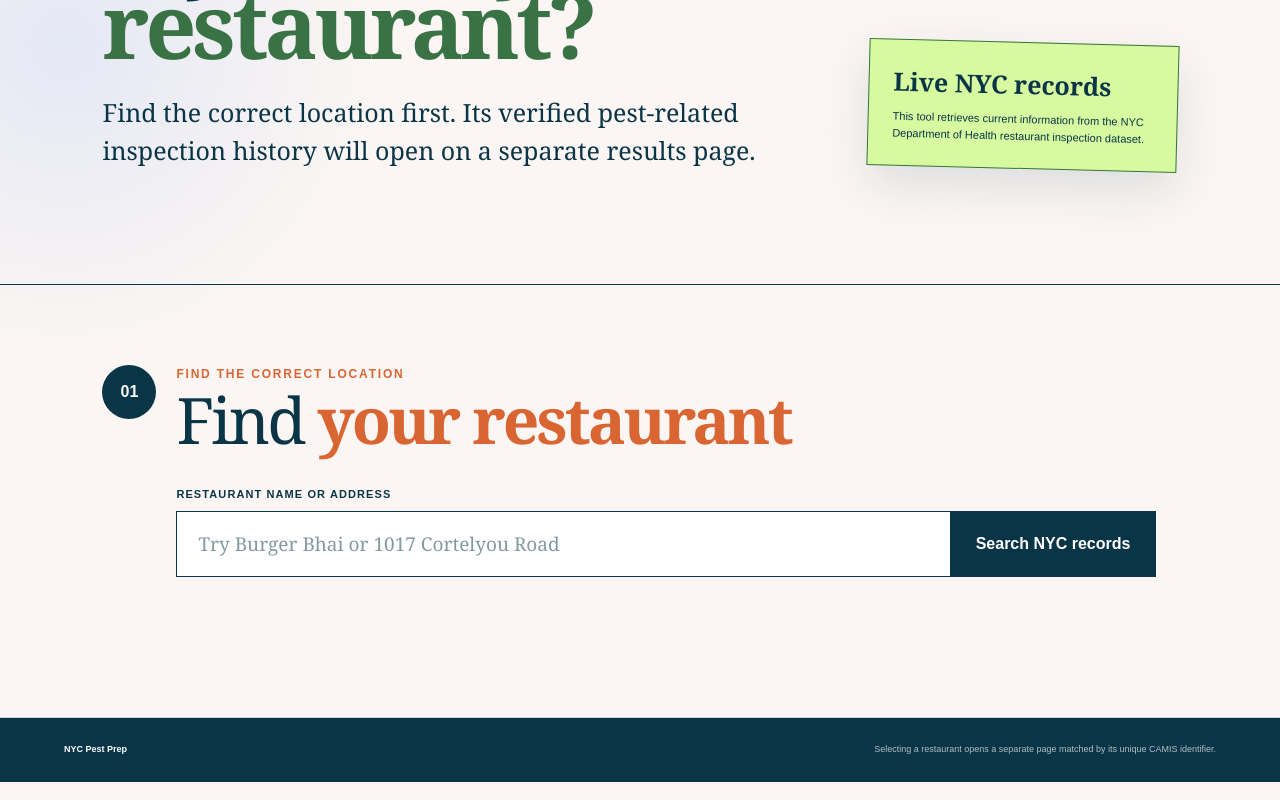
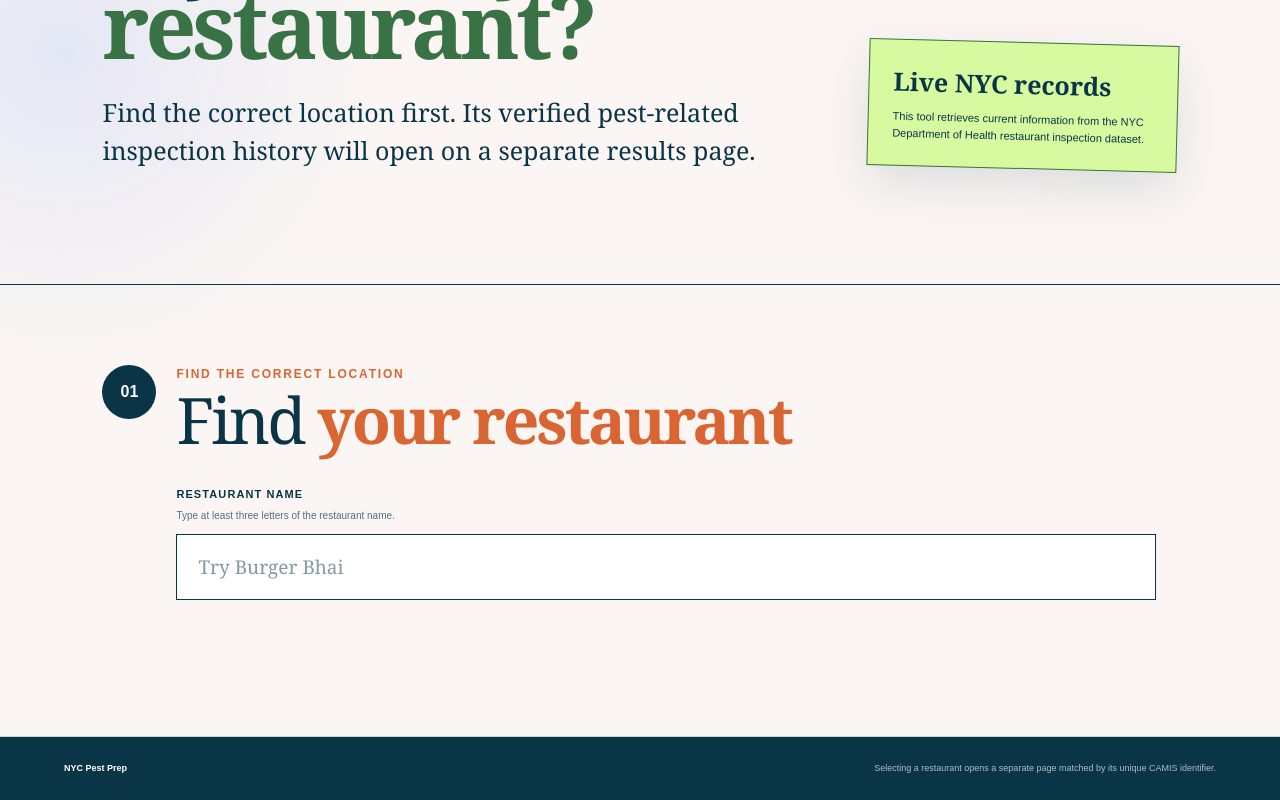
Before and after one commit to ariletice/live-restaurant-inspection-visualization, a Next.js app: page /restaurant in a window 1280 px wide. Shown: the part 489-1289 px from the top of the page. Built offline with nearby package versions, Linux system fonts and the light colour scheme.

Commit message:
Debounce restaurant autocomplete so owners get relevant matches without excess API calls

```diff
--- a/app/globals.css
+++ b/app/globals.css
@@ -176,20 +176,19 @@ p { line-height: 1.55; }
 .search-heading { display: grid; grid-template-columns: 54px 1fr; gap: 20px; align-items: start; margin-bottom: 34px; }
 .search-heading > span { display: grid; place-items: center; width: 54px; height: 54px; border-radius: 50%; background: var(--ink); color: white; font-weight: 900; }
 .search-heading .eyebrow { margin-bottom: 5px; }.search-heading h2 { margin: 0; font-size: clamp(40px,5vw,68px); }
-.restaurant-search form { max-width: 980px; margin-left: 74px; }
+.restaurant-search form, .autocomplete-shell { max-width: 980px; margin-left: 74px; }
 .restaurant-search label { display: block; margin-bottom: 9px; font-size: 11px; font-weight: 900; text-transform: uppercase; letter-spacing: .1em; }
-.search-controls { display: grid; grid-template-columns: 1fr auto; }
-.search-controls input { min-width: 0; padding: 19px 21px; border: 1px solid var(--ink); border-right: 0; background: white; color: var(--ink); font: 19px Georgia,serif; outline: 0; }
+.search-help { margin: -3px 0 10px; color: var(--muted); font-size: 10px; }
+.search-controls { display: grid; grid-template-columns: 1fr; }
+.search-controls input { min-width: 0; padding: 19px 21px; border: 1px solid var(--ink); background: white; color: var(--ink); font: 19px Georgia,serif; outline: 0; }
 .search-controls input:focus { box-shadow: inset 0 0 0 3px var(--blue-soft); }
-.search-controls button { padding: 0 25px; border: 1px solid var(--ink); background: var(--ink); color: white; font-weight: 800; cursor: pointer; }
-.search-controls button:disabled { opacity: .6; cursor: wait; }
-.search-feedback { min-height: 50px; margin: 10px 0 0 74px; max-width: 980px; }.search-feedback p { margin: 0; padding: 12px 15px; font-size: 11px; font-weight: 700; }.error-message { background: #f5d7d1; color: #7e251c; }.empty-message { background: var(--blue-soft); }
-.restaurant-results { max-width: 980px; margin-left: 74px; display: grid; gap: 8px; }
-.results-label { display: flex; justify-content: space-between; padding: 0 4px 6px; font-size: 10px; }.results-label span { color: var(--muted); }
-.restaurant-results button { padding: 18px 20px; display: flex; justify-content: space-between; align-items: center; gap: 20px; text-align: left; border: 1px solid var(--line); background: rgba(255,255,255,.78); cursor: pointer; }
-.restaurant-results button:hover, .restaurant-results button.selected { border-color: var(--ink); background: var(--green); transform: translateX(5px); }
-.restaurant-results button:disabled { cursor: wait; opacity: .72; }.restaurant-results button.selected:disabled { opacity: 1; }
-.restaurant-results button > span:first-child { display: grid; gap: 4px; }.restaurant-results strong { font: 700 20px Georgia,serif; }.restaurant-results small { color: var(--muted); font-size: 11px; }.restaurant-results button > span:last-child { display: flex; align-items: center; gap: 18px; font-size: 9px; font-weight: 900; text-transform: uppercase; }.restaurant-results b { font-size: 20px; }
+.search-feedback { min-height: 46px; margin-top: 10px; }.search-feedback > p { margin: 0; padding: 12px 15px; font-size: 11px; font-weight: 700; }.error-message { padding: 11px 14px; display: flex; justify-content: space-between; align-items: center; gap: 18px; background: #f5d7d1; color: #7e251c; }.error-message p { margin: 0; font-size: 11px; font-weight: 700; }.error-message button { padding: 8px 12px; border: 0; background: #7e251c; color: white; font-weight: 800; cursor: pointer; }.empty-message { background: var(--blue-soft); }
+.autocomplete-dropdown { margin-top: -38px; border: 1px solid var(--ink); background: white; box-shadow: var(--shadow); }
+.autocomplete-dropdown > p { margin: 0; padding: 10px 14px; display: flex; justify-content: space-between; gap: 16px; border-bottom: 1px solid var(--line); background: var(--mint); font-size: 9px; }.autocomplete-dropdown > p span { color: var(--muted); }
+.autocomplete-dropdown ul { margin: 0; padding: 0; max-height: 440px; overflow-y: auto; list-style: none; }
+.autocomplete-dropdown li { padding: 16px 18px; display: flex; justify-content: space-between; align-items: center; gap: 20px; text-align: left; border-bottom: 1px solid var(--line); background: rgba(255,255,255,.9); cursor: pointer; }
+.autocomplete-dropdown li:last-child { border-bottom: 0; }.autocomplete-dropdown li:hover, .autocomplete-dropdown li.active, .autocomplete-dropdown li[aria-selected="true"] { background: var(--green); box-shadow: inset 5px 0 0 var(--green-dark); }
+.autocomplete-dropdown li:focus-visible { outline: 3px solid var(--blue); outline-offset: -3px; }.autocomplete-dropdown li > span:first-child { display: grid; gap: 4px; }.autocomplete-dropdown strong { font: 700 20px Georgia,serif; }.autocomplete-dropdown small { color: var(--muted); font-size: 11px; }.autocomplete-dropdown li > span:last-child { display: flex; align-items: center; gap: 18px; font-size: 9px; font-weight: 900; text-transform: uppercase; }.autocomplete-dropdown b { font-size: 20px; }
 .history-state { margin-left: 74px; padding: 30px; max-width: 760px; display: grid; grid-template-columns: 22px 1fr; gap: 5px 12px; background: white; border: 1px solid var(--line); box-shadow: var(--shadow); }.history-state i { grid-row: 1/3; width: 18px; height: 18px; border: 3px solid var(--blue-soft); border-top-color: var(--ink); border-radius: 50%; animation: spin .8s linear infinite; }.history-state span { font-size: 11px; color: var(--muted); }.history-state button { width: fit-content; margin-top: 12px; padding: 10px 14px; border: 0; background: var(--ink); color: white; cursor: pointer; }.error-state { display: grid; grid-template-columns: 1fr; background: #f5d7d1; }
 .standalone-results { min-height: calc(100svh - 88px); }.error-actions { display: flex; align-items: center; gap: 14px; }.error-actions a { margin-top: 12px; color: var(--ink); font-size: 11px; font-weight: 800; }
 .history-content { display: grid; grid-template-columns: 340px 1fr; gap: 6vw; align-items: start; }
@@ -208,5 +207,5 @@ p { line-height: 1.55; }
 }
 
 @media (max-width: 600px) {
-  .tool-topbar { align-items: flex-start; }.story-link { max-width: 120px; text-align: right; }.tool-hero, .restaurant-search, .inspection-results, .professional-help { padding: 60px 20px; }.tool-hero h1 { font-size: 50px; }.search-heading { grid-template-columns: 42px 1fr; gap: 12px; }.search-heading > span { width: 42px; height: 42px; }.restaurant-search form, .search-feedback, .restaurant-results, .history-state { margin-left: 0; }.search-controls { grid-template-columns: 1fr; }.search-controls input { border-right: 1px solid var(--ink); }.search-controls button { padding: 16px; }.results-label { display: grid; gap: 3px; }.restaurant-results button { padding: 15px; }.restaurant-results button > span:last-child { display: none; }.violation-result { grid-template-columns: 1fr; }.official-record { border-right: 0; border-bottom: 1px solid var(--line); }.inspection-card > header { display: grid; }.inspection-card header small { text-align: left; }.tool-footer { display: grid; }.tool-footer span { text-align: left; }.professional-help { gap: 25px; }
+  .tool-topbar { align-items: flex-start; }.story-link { max-width: 120px; text-align: right; }.tool-hero, .restaurant-search, .inspection-results, .professional-help { padding: 60px 20px; }.tool-hero h1 { font-size: 50px; }.search-heading { grid-template-columns: 42px 1fr; gap: 12px; }.search-heading > span { width: 42px; height: 42px; }.restaurant-search form, .autocomplete-shell, .history-state { margin-left: 0; }.autocomplete-dropdown > p { display: grid; gap: 3px; }.autocomplete-dropdown li { padding: 14px; }.autocomplete-dropdown li > span:last-child { gap: 8px; }.violation-result { grid-template-columns: 1fr; }.official-record { border-right: 0; border-bottom: 1px solid var(--line); }.inspection-card > header { display: grid; }.inspection-card header small { text-align: left; }.tool-footer { display: grid; }.tool-footer span { text-align: left; }.professional-help { gap: 25px; }
 }
--- a/app/restaurant/page.tsx
+++ b/app/restaurant/page.tsx
@@ -2,16 +2,10 @@
 
 import Link from "next/link";
 import { useRouter } from "next/navigation";
-import { type FormEvent, useState } from "react";
+import { type KeyboardEvent, useCallback, useEffect, useRef, useState } from "react";
 import type { RestaurantMatch } from "./restaurant-types";
 
-type RequestState = "idle" | "loading" | "success" | "error";
-
-function address(restaurant: RestaurantMatch) {
-  return [restaurant.building, restaurant.street, restaurant.borough, restaurant.zipcode]
-    .filter(Boolean)
-    .join(", ");
-}
+type RequestState = "idle" | "loading" | "success" | "empty" | "error";
 
 async function readJson<T>(response: Response): Promise<T> {
   const payload = (await response.json()) as T & { error?: string };
@@ -24,39 +18,98 @@ export default function RestaurantPage() {
   const [query, setQuery] = useState("");
   const [searchState, setSearchState] = useState<RequestState>("idle");
   const [results, setResults] = useState<RestaurantMatch[]>([]);
-  const [searchMessage, setSearchMessage] = useState("");
+  const [isOpen, setIsOpen] = useState(false);
+  const [activeIndex, setActiveIndex] = useState(-1);
   const [openingCamis, setOpeningCamis] = useState<string | null>(null);
+  const activeRequest = useRef<AbortController | null>(null);
+  const listboxId = "restaurant-suggestions";
 
-  async function search(event: FormEvent<HTMLFormElement>) {
-    event.preventDefault();
+  const runSearch = useCallback(async (cleaned: string) => {
+    activeRequest.current?.abort();
+    const controller = new AbortController();
+    activeRequest.current = controller;
+    setSearchState("loading");
+    setIsOpen(true);
+    setActiveIndex(-1);
+    setOpeningCamis(null);
+    try {
+      const response = await fetch(`/api/restaurants/search?query=${encodeURIComponent(cleaned)}`, {
+        signal: controller.signal,
+      });
+      const payload = await readJson<{ restaurants: RestaurantMatch[] }>(response);
+      if (controller.signal.aborted) return;
+      setResults(payload.restaurants);
+      setSearchState(payload.restaurants.length ? "success" : "empty");
+      setIsOpen(true);
+    } catch (error) {
+      if (controller.signal.aborted) return;
+      setResults([]);
+      setSearchState("error");
+      setIsOpen(true);
+    } finally {
+      if (activeRequest.current === controller) activeRequest.current = null;
+    }
+  }, []);
+
+  useEffect(() => {
     const cleaned = query.trim();
-    if (cleaned.length < 2) {
-      setSearchState("error");
-      setSearchMessage("Enter at least two characters from the restaurant name or address.");
+    activeRequest.current?.abort();
+    setResults([]);
+    setActiveIndex(-1);
+    setSearchState("idle");
+    setIsOpen(false);
+
+    if (cleaned.length < 3) return;
+
+    const debounceTimer = window.setTimeout(() => {
+      void runSearch(cleaned);
+    }, 400);
+
+    return () => {
+      window.clearTimeout(debounceTimer);
+      activeRequest.current?.abort();
+    };
+  }, [query, runSearch]);
+
+  function chooseRestaurant(restaurant: RestaurantMatch) {
+    setOpeningCamis(restaurant.camis);
+    setIsOpen(false);
+    router.push(`/restaurant/${restaurant.camis}`);
+  }
+
+  function handleKeyDown(event: KeyboardEvent<HTMLInputElement>) {
+    if (event.key === "Escape") {
+      if (isOpen) event.preventDefault();
+      setIsOpen(false);
+      setActiveIndex(-1);
       return;
     }
-    setSearchState("loading");
-    setSearchMessage("");
-    setOpeningCamis(null);
-    try {
-      const response = await fetch(`/api/restaurants/search?query=${encodeURIComponent(cleaned)}`);
-      const payload = await readJson<{ restaurants: RestaurantMatch[] }>(response);
-      setResults(payload.restaurants);
-      setSearchState("success");
-      if (!payload.restaurants.length) {
-        setSearchMessage("We couldn't find a restaurant matching that search. Try its full address, borough, or another spelling.");
+
+    if (event.key === "Tab") {
+      setIsOpen(false);
+      setActiveIndex(-1);
+      return;
     }
-    } catch (error) {
-      setResults([]);
-      setSearchState("error");
-      setSearchMessage(error instanceof Error ? error.message : "We couldn't search right now.");
+
+    if (!results.length) return;
+
+    if (event.key === "ArrowDown") {
+      event.preventDefault();
+      setIsOpen(true);
+      setActiveIndex((current) => current >= results.length - 1 ? 0 : current + 1);
+    } else if (event.key === "ArrowUp") {
+      event.preventDefault();
+      setIsOpen(true);
+      setActiveIndex((current) => current <= 0 ? results.length - 1 : current - 1);
+    } else if (event.key === "Enter" && isOpen && activeIndex >= 0) {
+      event.preventDefault();
+      chooseRestaurant(results[activeIndex]);
     }
   }
 
-  function chooseRestaurant(restaurant: RestaurantMatch) {
-    setOpeningCamis(restaurant.camis);
-    router.push(`/restaurant/${restaurant.camis}`);
-  }
+  const activeOptionId = activeIndex >= 0 && results[activeIndex]
+    ? `restaurant-option-${results[activeIndex].camis}-${activeIndex}`
+    : undefined;
 
   return (
     <main className="restaurant-tool restaurant-search-page">
@@ -82,43 +135,80 @@ export default function RestaurantPage() {
           <span>01</span>
           <div><p className="eyebrow">Find the correct location</p><h2 id="restaurant-search-heading">Find <span className="text-emphasis emphasis-orange">your restaurant</span></h2></div>
         </div>
-        <form onSubmit={search}>
-          <label htmlFor="restaurant-query">Restaurant name or address</label>
-          <div className="search-controls">
+        <div
+          className="autocomplete-shell"
+          onBlur={(event) => {
+            if (!event.currentTarget.contains(event.relatedTarget as Node)) {
+              setIsOpen(false);
+              setActiveIndex(-1);
+            }
+          }}
+        >
+          <label htmlFor="restaurant-query">Restaurant name</label>
+          <p className="search-help" id="restaurant-search-help">Type at least three letters of the restaurant name.</p>
+          <div className="search-controls" aria-busy={searchState === "loading"}>
             <input
               id="restaurant-query"
               value={query}
-              onChange={(event) => setQuery(event.target.value)}
-              placeholder="Try Burger Bhai or 1017 Cortelyou Road"
+              onChange={(event) => {
+                setQuery(event.target.value);
+                setOpeningCamis(null);
+              }}
+              onFocus={() => {
+                if (query.trim().length >= 3 && (results.length || searchState !== "idle")) setIsOpen(true);
+              }}
+              onClick={() => {
+                if (query.trim().length >= 3 && (results.length || searchState !== "idle")) setIsOpen(true);
+              }}
+              onKeyDown={handleKeyDown}
+              placeholder="Try Burger Bhai"
               autoComplete="off"
+              role="combobox"
+              aria-autocomplete="list"
+              aria-expanded={isOpen && results.length > 0}
+              aria-controls={listboxId}
+              aria-activedescendant={activeOptionId}
+              aria-describedby="restaurant-search-help restaurant-search-status"
             />
-            <button type="submit" disabled={searchState === "loading"}>
-              {searchState === "loading" ? "Searching…" : "Search NYC records"}
-            </button>
           </div>
-        </form>
-
-        <div className="search-feedback" aria-live="polite">
-          {searchState === "loading" && <p>Searching the live NYC inspection dataset…</p>}
-          {searchMessage && <p className={searchState === "error" ? "error-message" : "empty-message"}>{searchMessage}</p>}
+          <div id="restaurant-search-status" className="search-feedback">
+            {isOpen && searchState === "loading" && <p role="status">Searching NYC restaurant records…</p>}
+            {isOpen && searchState === "empty" && <p className="empty-message" role="status">No restaurants found. Check the official name or try another spelling.</p>}
+            {isOpen && searchState === "error" && (
+              <div className="error-message" role="alert">
+                <p>We couldn&apos;t search NYC records right now.</p>
+                <button type="button" onClick={() => void runSearch(query.trim())}>Retry</button>
+              </div>
+            )}
           </div>
 
-        {results.length > 0 && (
-          <div className="restaurant-results" aria-label="Matching restaurants">
-            <div className="results-label"><strong>{results.length} possible location{results.length === 1 ? "" : "s"}</strong><span>Confirm the address before opening the inspection results.</span></div>
-            {results.map((restaurant) => (
-              <button
-                key={restaurant.camis}
-                className={openingCamis === restaurant.camis ? "selected" : ""}
+          {isOpen && searchState === "success" && results.length > 0 && (
+            <div className="autocomplete-dropdown">
+              <p><strong>{results.length} matching location{results.length === 1 ? "" : "s"}</strong><span>Choose the correct address.</span></p>
+              <ul id={listboxId} role="listbox" aria-label="Matching NYC restaurants">
+                {results.map((restaurant, index) => {
+                  const optionId = `restaurant-option-${restaurant.camis}-${index}`;
+                  const streetAddress = [restaurant.building, restaurant.street].filter(Boolean).join(" ") || "Address unavailable";
+                  return (
+                    <li
+                      id={optionId}
+                      role="option"
+                      aria-selected={activeIndex === index}
+                      tabIndex={-1}
+                      key={optionId}
+                      className={activeIndex === index ? "active" : ""}
+                      onMouseEnter={() => setActiveIndex(index)}
                       onClick={() => chooseRestaurant(restaurant)}
-                disabled={openingCamis !== null}
                     >
-                <span><strong>{restaurant.name}</strong><small>{address(restaurant)}</small></span>
+                      <span><strong>{restaurant.name}</strong><small>{streetAddress}</small></span>
                       <span>{openingCamis === restaurant.camis ? "Opening…" : restaurant.borough}<b>→</b></span>
-              </button>
-            ))}
+                    </li>
+                  );
+                })}
+              </ul>
             </div>
           )}
+        </div>
       </section>
 
       <footer className="tool-footer"><strong>NYC Pest Prep</strong><span>Selecting a restaurant opens a separate page matched by its unique CAMIS identifier.</span></footer>
```
Also changed, not shown: app/api/restaurants/search/route.ts (+5 -22 lines), 1 other file (tests, documents, lock files or other folders). Lines whose indentation alone changed are shown as unchanged.
